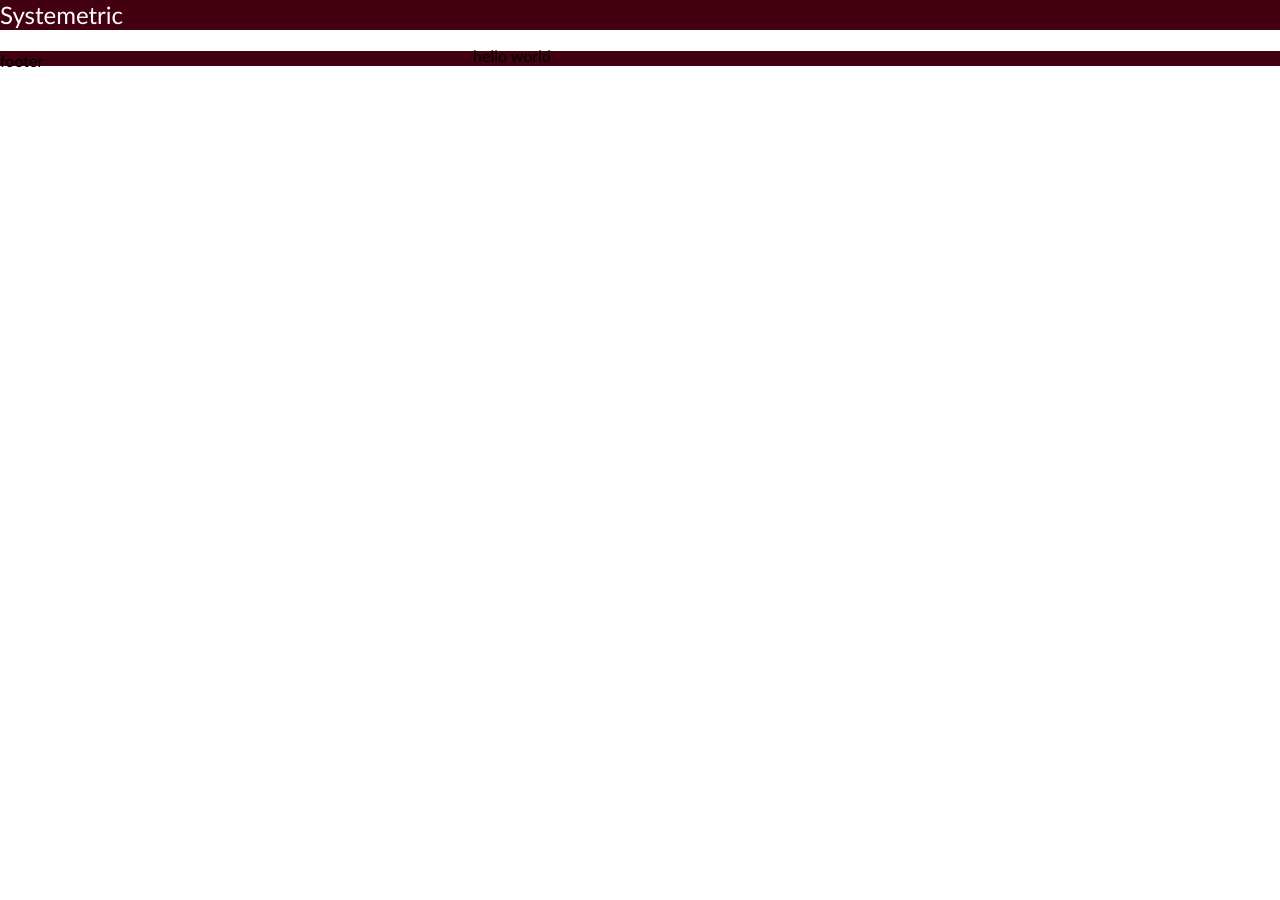
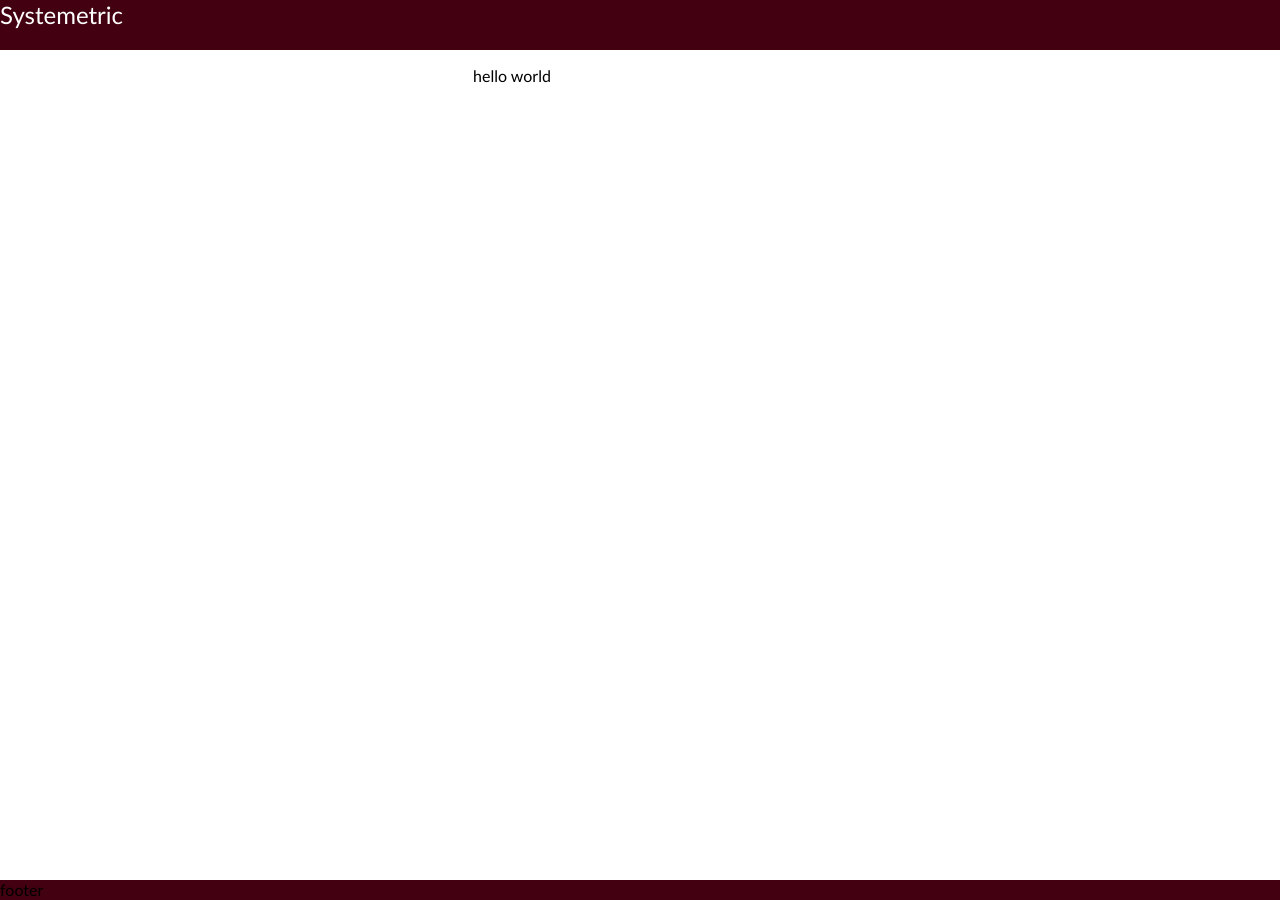
Before and after one commit to ilentiya/systemetric, a Jekyll site: the page built from index.html, in a window 1280 px wide. Built offline with Jekyll 4.4.1, drawn with Linux system fonts in a browser that asks for light colours.

Commit message:
more layout

```diff
--- a/assets/default.css
+++ b/assets/default.css
@@ -1,7 +1,7 @@
 :root
 {
-    --header-height: 30px;
-    --footer-height: 15px;
+    --header-height: 50px;
+    --footer-height: 20px;
 
     /* ///////////////////////////////////////COLOURS////////////////////////////////////////// */
     --systemetric_red: #420011;
@@ -32,14 +32,6 @@ body
     padding-bottom: var(--header-height)/2;
 }
 
-.bottom_bar {
-    position:absolute
-    width: 100%;
-
-    background-color: var(--systemetric_red);
-    height: var(--footer-height);
-}
-
 .content
 {
     position: relative;
@@ -47,13 +39,22 @@ body
     align-self: center;
 
     top: var(--header-height);
-    bottom: var(--footer-height);
+
     margin-top: 15px;
     margin-bottom: 15px;
     text-align: center;
 
 }
 
+
+.bottom_bar {
+    position:absolute;
+    bottom: 0;
+    width: 100%;
+
+    background-color: var(--systemetric_red);
+    height: var(--footer-height);
+}
 
 
 header
```
